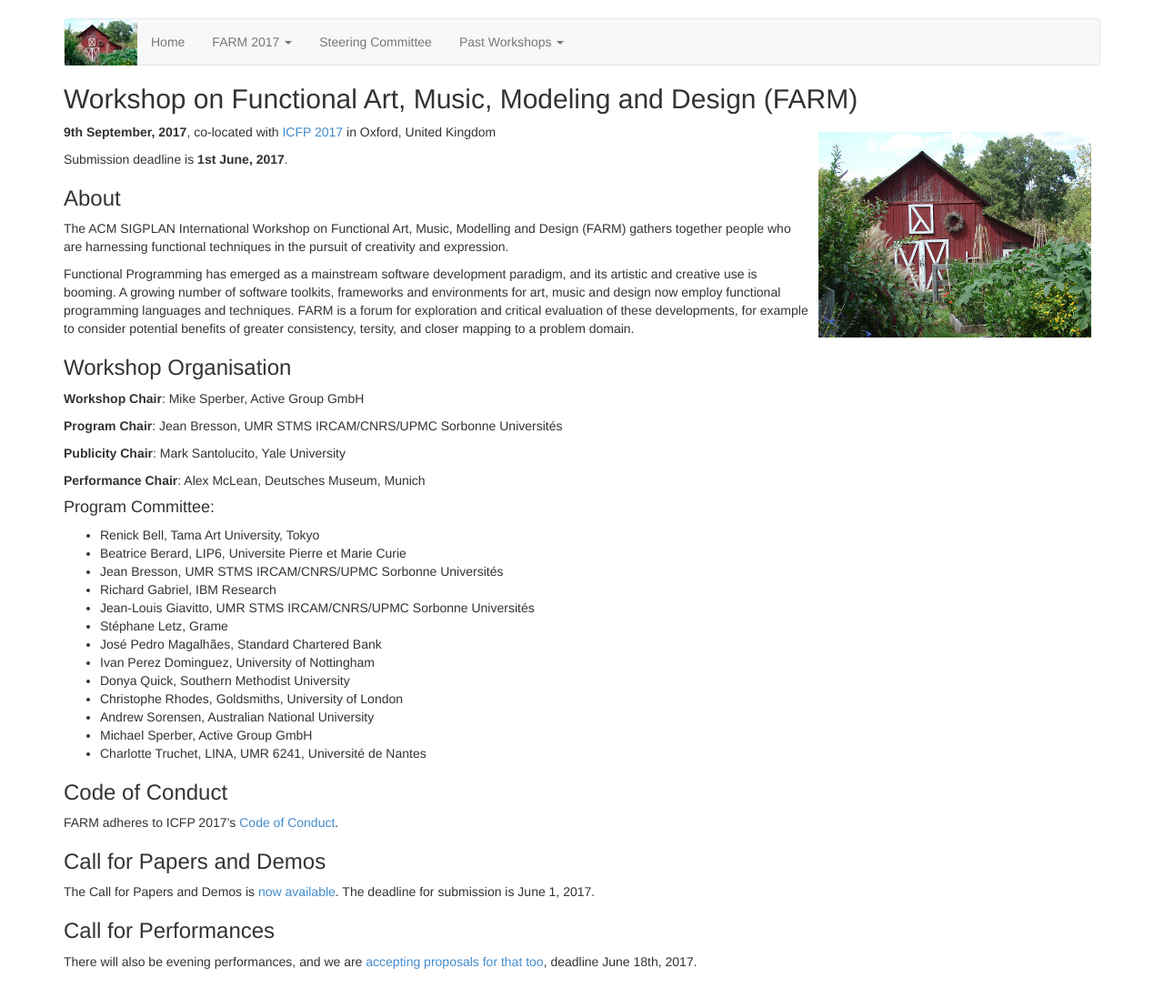
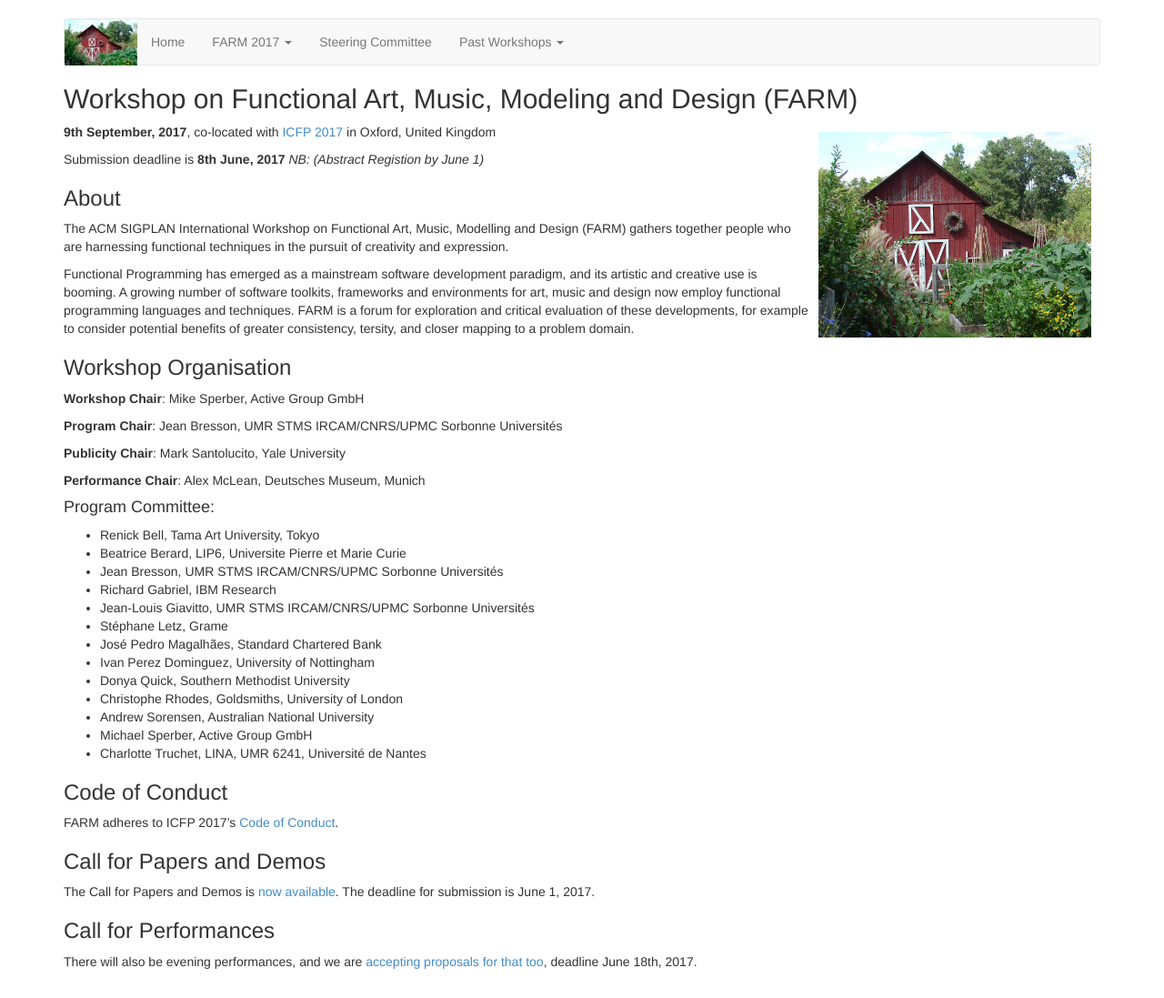
Before and after one commit to functional-art/functional-art.github.com, a Jekyll site: the page built from 2017/index.md, in a window 1280 px wide. Shown: the whole page at 91% size. Built offline with Jekyll 4.4.1, drawn with Linux system fonts in a browser that asks for light colours; nearby versions of some CDN libraries.

Commit message:
autocommit

```diff
--- a/2017/index.md
+++ b/2017/index.md
@@ -11,7 +11,7 @@ active: farm2017
 **9th September, 2017**, co-located with
 [ICFP 2017](http://icfp17.sigplan.org/home) in Oxford, United Kingdom
 
-Submission deadline is **1st June, 2017**.
+Submission deadline is **8th June, 2017** _NB: (Abstract Registion by June 1)_
 
 ### About
 
```
